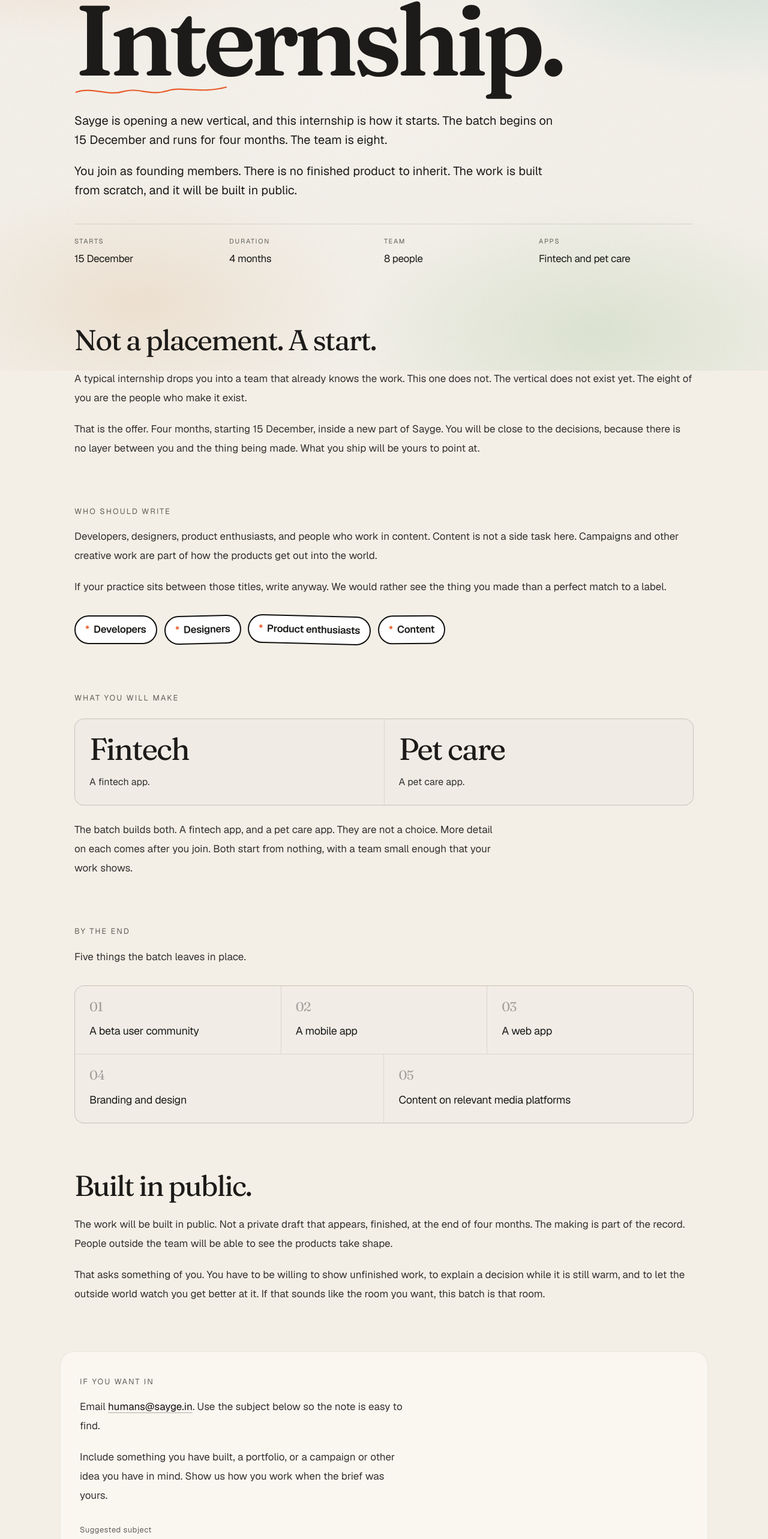
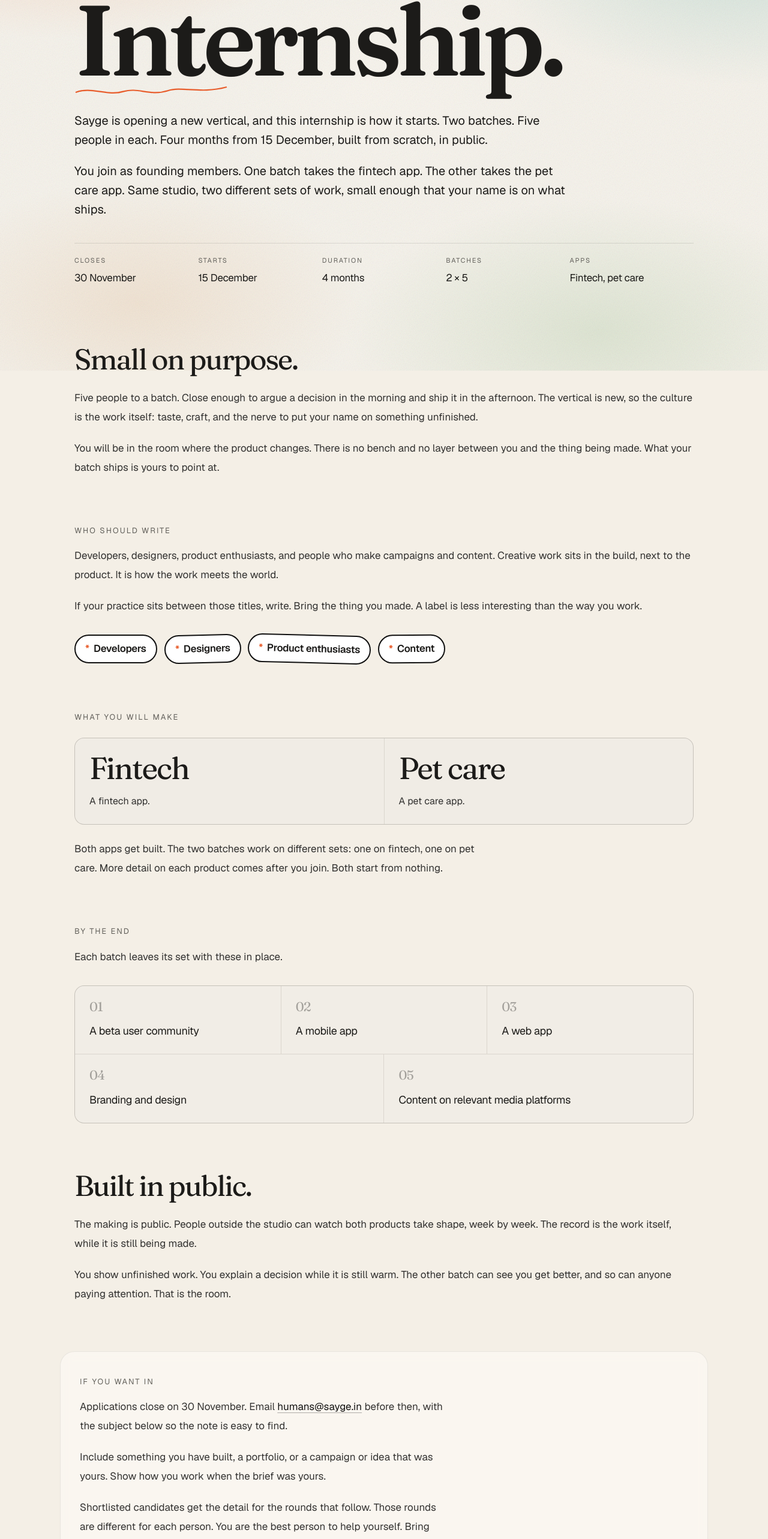
Before and after one commit to sayge-code-hub/sayge, a Next.js app: page /internship in a window 1280 px wide. Shown: the part 182-2748 px from the top of the page at 60% size. Built offline with nearby package versions, Linux system fonts and the light colour scheme.

Commit message:
Rewrite the internship as two batches of five.
Applications close 30 November. Shortlisted people get their own next round, and the page says so.

Co-authored-by: adityaarana <adityaarana@outlook.com>

```diff
--- a/src/app/internship/page.tsx
+++ b/src/app/internship/page.tsx
@@ -19,10 +19,11 @@ import {
 const foundingMailto = `mailto:${siteEmail}?subject=${encodeURIComponent(foundingSubject)}&body=${encodeURIComponent("Hello,\n\nSomething I have built, or a portfolio:\n\nA campaign or other idea I have in mind:\n")}`;
 
 const facts = [
+  { label: "Closes", value: "30 November" },
   { label: "Starts", value: "15 December" },
   { label: "Duration", value: "4 months" },
-  { label: "Team", value: "8 people" },
-  { label: "Apps", value: "Fintech and pet care" },
+  { label: "Batches", value: "2 × 5" },
+  { label: "Apps", value: "Fintech, pet care" },
 ];
 
 const outcomes = [
@@ -112,19 +113,22 @@ export default function FoundingPage() {
           </svg>
           <div className="mt-6 max-w-[62ch] space-y-5 text-[18px] leading-8 md:text-[20px]">
             <p>
-              Sayge is opening a new vertical, and this internship is how it starts. The batch
-              begins on 15 December and runs for four months. The team is eight.
+              Sayge is opening a new vertical, and this internship is how it starts. Two batches.
+              Five people in each. Four months from 15 December, built from scratch, in public.
             </p>
             <p>
-              You join as founding members. There is no finished product to inherit. The work is
-              built from scratch, and it will be built in public.
+              You join as founding members. One batch takes the fintech app. The other takes the
+              pet care app. Same studio, two different sets of work, small enough that your name
+              is on what ships.
             </p>
           </div>
-          <dl className="mt-10 grid grid-cols-2 border-t border-black/10 sm:grid-cols-4">
-            {facts.map((fact) => (
+          <dl className="mt-10 grid grid-cols-2 border-t border-black/10 lg:grid-cols-5">
+            {facts.map((fact, index) => (
               <div
                 key={fact.label}
-                className="min-w-0 border-b border-black/10 py-4 pr-4 sm:border-b-0 sm:py-5 sm:pr-6"
+                className={`min-w-0 border-b border-black/10 py-4 pr-4 lg:border-b-0 lg:py-5 lg:pr-6 ${
+                  index === facts.length - 1 ? "col-span-2 lg:col-span-1" : ""
+                }`}
               >
                 <dt className="text-[11px] tracking-[0.16em] text-muted uppercase">{fact.label}</dt>
                 <dd className="mt-2 text-[17px] leading-6 tracking-[-0.02em]">{fact.value}</dd>
@@ -136,18 +140,17 @@ export default function FoundingPage() {
         <article className="mx-auto max-w-[1080px] px-5 py-14 sm:px-6 md:py-20">
           <section aria-labelledby="shape-heading">
             <h2 id="shape-heading" className="font-display text-[clamp(2rem,4vw,3rem)] leading-none tracking-[-0.04em]">
-              Not a placement. A start.
+              Small on purpose.
             </h2>
             <div className="mt-6 space-y-5 text-[17px] leading-8 text-foreground/85">
               <p>
-                A typical internship drops you into a team that already knows the work. This one
-                does not. The vertical does not exist yet. The eight of you are the people who
-                make it exist.
+                Five people to a batch. Close enough to argue a decision in the morning and ship
+                it in the afternoon. The vertical is new, so the culture is the work itself: taste,
+                craft, and the nerve to put your name on something unfinished.
               </p>
               <p>
-                That is the offer. Four months, starting 15 December, inside a new part of Sayge.
-                You will be close to the decisions, because there is no layer between you and the
-                thing being made. What you ship will be yours to point at.
+                You will be in the room where the product changes. There is no bench and no layer
+                between you and the thing being made. What your batch ships is yours to point at.
               </p>
             </div>
           </section>
@@ -158,13 +161,13 @@ export default function FoundingPage() {
             </h2>
             <div className="mt-4 space-y-5 text-[17px] leading-8 text-foreground/85">
               <p>
-                Developers, designers, product enthusiasts, and people who work in content. Content
-                is not a side task here. Campaigns and other creative work are part of how the
-                products get out into the world.
+                Developers, designers, product enthusiasts, and people who make campaigns and
+                content. Creative work sits in the build, next to the product. It is how the work
+                meets the world.
               </p>
               <p>
-                If your practice sits between those titles, write anyway. We would rather see the
-                thing you made than a perfect match to a label.
+                If your practice sits between those titles, write. Bring the thing you made. A
+                label is less interesting than the way you work.
               </p>
             </div>
             <ul className="mt-8 flex flex-wrap gap-3">
@@ -197,9 +200,9 @@ export default function FoundingPage() {
             </div>
             <div className="mt-6 max-w-[62ch] space-y-5 text-[17px] leading-8 text-foreground/85">
               <p>
-                The batch builds both. A fintech app, and a pet care app. They are not a choice.
-                More detail on each comes after you join. Both start from nothing, with a team
-                small enough that your work shows.
+                Both apps get built. The two batches work on different sets: one on fintech, one
+                on pet care. More detail on each product comes after you join. Both start from
+                nothing.
               </p>
             </div>
           </section>
@@ -209,7 +212,7 @@ export default function FoundingPage() {
               By the end
             </h2>
             <p className="mt-4 max-w-[62ch] text-[17px] leading-8 text-foreground/85">
-              Five things the batch leaves in place.
+              Each batch leaves its set with these in place.
             </p>
             <ol className="mt-8 grid gap-px overflow-hidden rounded-2xl border border-black/10 bg-black/10 sm:grid-cols-2 lg:grid-cols-6">
               {outcomes.map((item, index) => (
@@ -234,14 +237,12 @@ export default function FoundingPage() {
             </h2>
             <div className="mt-6 space-y-5 text-[17px] leading-8 text-foreground/85">
               <p>
-                The work will be built in public. Not a private draft that appears, finished, at
-                the end of four months. The making is part of the record. People outside the team
-                will be able to see the products take shape.
+                The making is public. People outside the studio can watch both products take
+                shape, week by week. The record is the work itself, while it is still being made.
               </p>
               <p>
-                That asks something of you. You have to be willing to show unfinished work, to
-                explain a decision while it is still warm, and to let the outside world watch you
-                get better at it. If that sounds like the room you want, this batch is that room.
+                You show unfinished work. You explain a decision while it is still warm. The other
+                batch can see you get better, and so can anyone paying attention. That is the room.
               </p>
             </div>
           </section>
@@ -252,20 +253,25 @@ export default function FoundingPage() {
             <h2 id="write-heading" className="text-[13px] tracking-[0.16em] text-muted uppercase">
               If you want in
             </h2>
-            <div className="mt-4 max-w-[48ch] space-y-5 text-[17px] leading-8 text-foreground/85">
+            <div className="mt-4 max-w-[54ch] space-y-5 text-[17px] leading-8 text-foreground/85">
               <p>
-                Email{" "}
+                Applications close on 30 November. Email{" "}
                 <a
                   href={foundingMailto}
                   className="text-foreground underline decoration-black/30 underline-offset-4 hover:decoration-foreground focus-visible:outline focus-visible:outline-2 focus-visible:outline-offset-3 focus-visible:outline-brand"
                 >
                   {siteEmail}
-                </a>
-                . Use the subject below so the note is easy to find.
+                </a>{" "}
+                before then, with the subject below so the note is easy to find.
               </p>
               <p>
-                Include something you have built, a portfolio, or a campaign or other idea you
-                have in mind. Show us how you work when the brief was yours.
+                Include something you have built, a portfolio, or a campaign or idea that was
+                yours. Show how you work when the brief was yours.
+              </p>
+              <p>
+                Shortlisted candidates get the detail for the rounds that follow. Those rounds are
+                different for each person. You are the best person to help yourself. Bring the
+                work only you could have made, and make the case in your own way.
               </p>
             </div>
             <p className="mt-8 text-[13px] tracking-[0.04em] text-muted">Suggested subject</p>
--- a/src/lib/site.ts
+++ b/src/lib/site.ts
@@ -38,7 +38,7 @@ export const legalNoticeDescription =
 export const foundingPath = "/internship";
 export const foundingTitle = "Founding batch | Sayge";
 export const foundingDescription =
-  "A founding internship at Sayge. Eight people, four months from 15 December, building a fintech app and a pet care app from scratch, in public.";
+  "A founding internship at Sayge. Two batches of five, four months from 15 December, building a fintech app and a pet care app from scratch, in public. Applications close 30 November.";
 export const foundingSubject = "From scratch — here's what I made";
 
 export const portalUrl = "https://saaaasify.netlify.app/";
```
